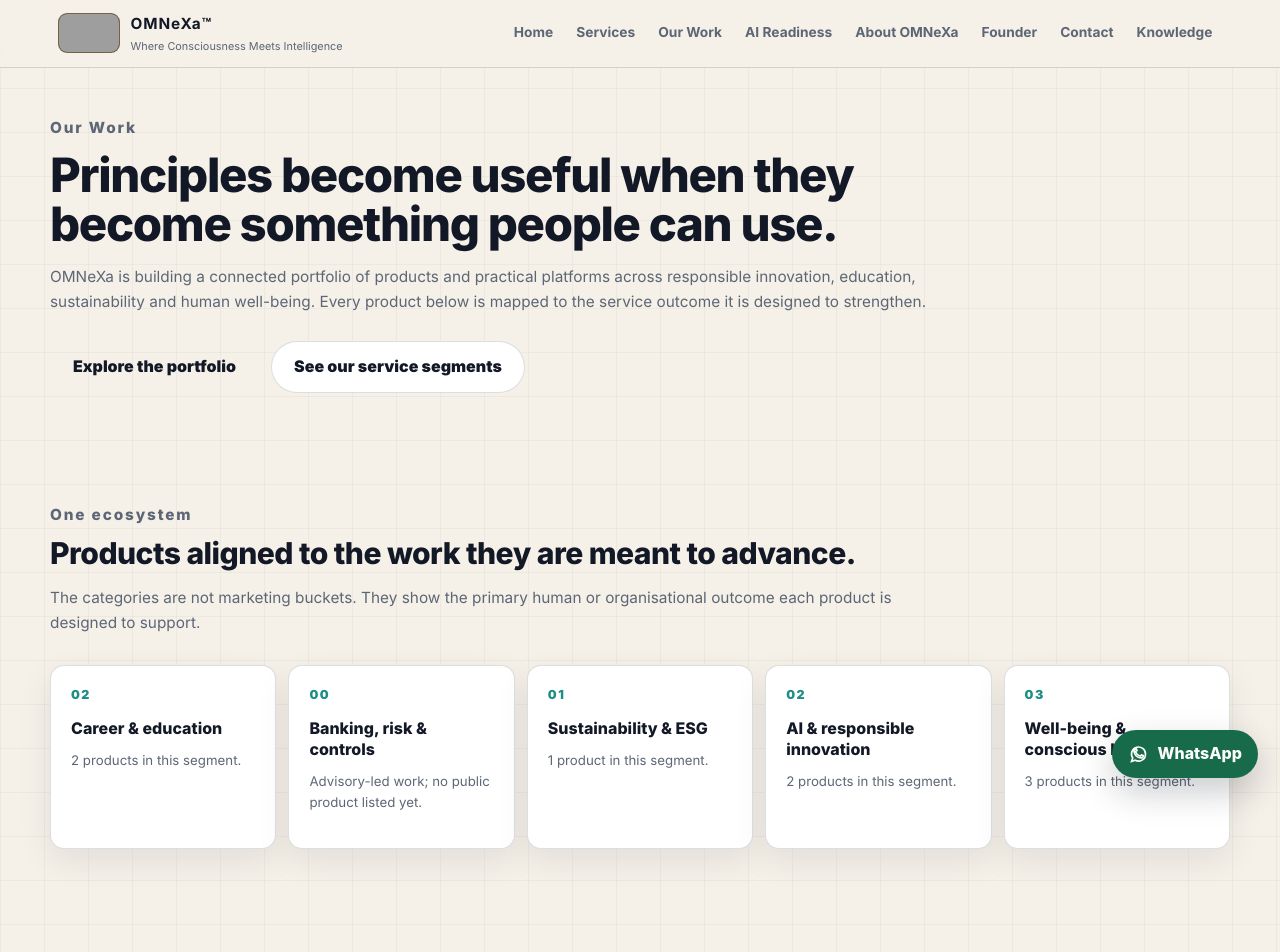
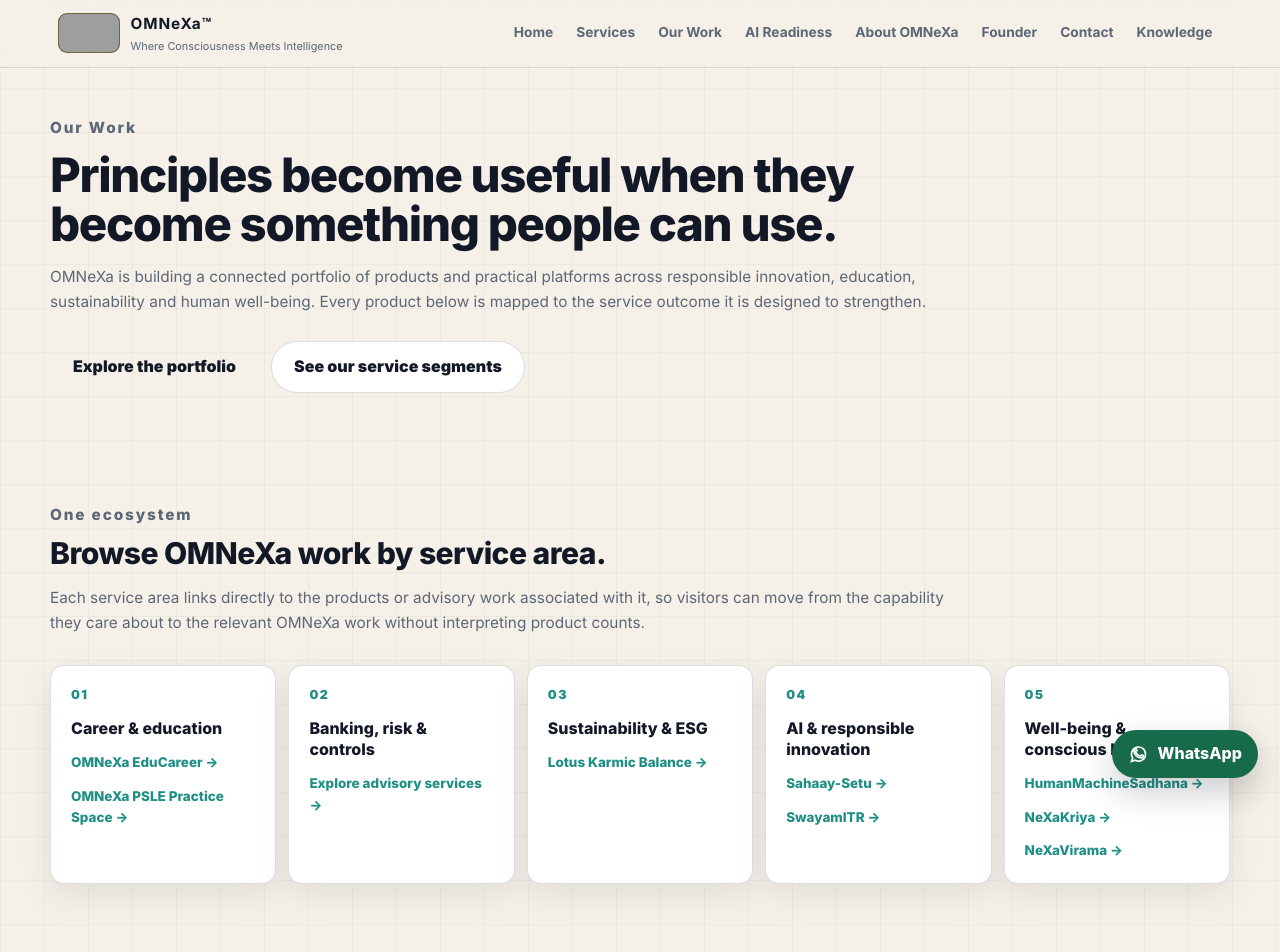
Before and after one commit to HumanSamaritan/OMNEXAFuture, a Next.js app: page /work in a window 1280 px wide. Shown: the top 952 px of the page. Built offline with nearby package versions, Linux system fonts and the light colour scheme; grey boxes are pictures that could not be loaded.

Commit message:
Refine Our Work service navigation and replace product counts with direct links

```diff
--- a/app/work/page.tsx
+++ b/app/work/page.tsx
@@ -144,24 +144,34 @@ export default function WorkPage() {
         </div>
       </section>
 
-      <section className="section-shell aligned-section work-service-map" aria-label="OMNeXa service segments and product counts">
+      <section className="section-shell aligned-section work-service-map" aria-label="OMNeXa service segments and related products">
         <div className="section-heading compact-heading">
           <p className="eyebrow">One ecosystem</p>
-          <h2>Products aligned to the work they are meant to advance.</h2>
+          <h2>Browse OMNeXa work by service area.</h2>
           <p>
-            The categories are not marketing buckets. They show the primary human or organisational outcome
-            each product is designed to support.
+            Each service area links directly to the products or advisory work associated with it, so visitors
+            can move from the capability they care about to the relevant OMNeXa work without interpreting product counts.
           </p>
         </div>
         <div className="work-segment-grid">
-          {serviceSegments.map((segment) => {
-            const count = products.filter((product) => product.serviceSlug === segment.slug).length;
+          {serviceSegments.map((segment, segmentIndex) => {
+            const relatedProducts = products.filter((product) => product.serviceSlug === segment.slug);
             return (
-              <a className="work-segment-card" href={segment.href} key={segment.slug}>
-                <span>{String(count).padStart(2, "0")}</span>
-                <h3>{segment.shortTitle}</h3>
-                <p>{count === 0 ? "Advisory-led work; no public product listed yet." : `${count} product${count === 1 ? "" : "s"} in this segment.`}</p>
-              </a>
+              <article className="work-segment-card" key={segment.slug}>
+                <span>{String(segmentIndex + 1).padStart(2, "0")}</span>
+                <h3><a href={segment.href}>{segment.shortTitle}</a></h3>
+                {relatedProducts.length > 0 ? (
+                  <div className="work-card-links">
+                    {relatedProducts.map((product) => (
+                      <a href={`/work/${product.slug}`} key={product.slug}>{product.name} →</a>
+                    ))}
+                  </div>
+                ) : (
+                  <div className="work-card-links">
+                    <a href={segment.href}>Explore advisory services →</a>
+                  </div>
+                )}
+              </article>
             );
           })}
         </div>
```
